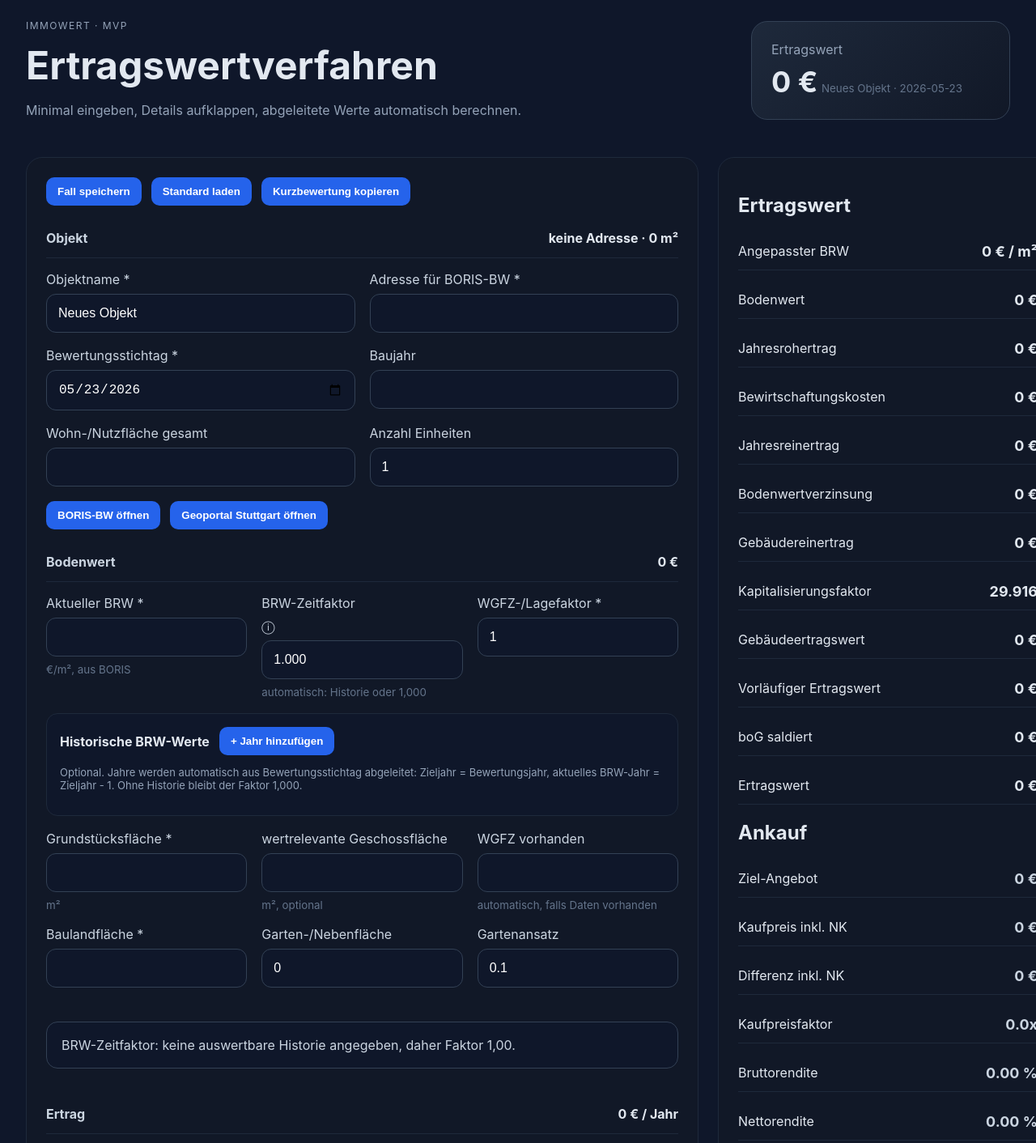
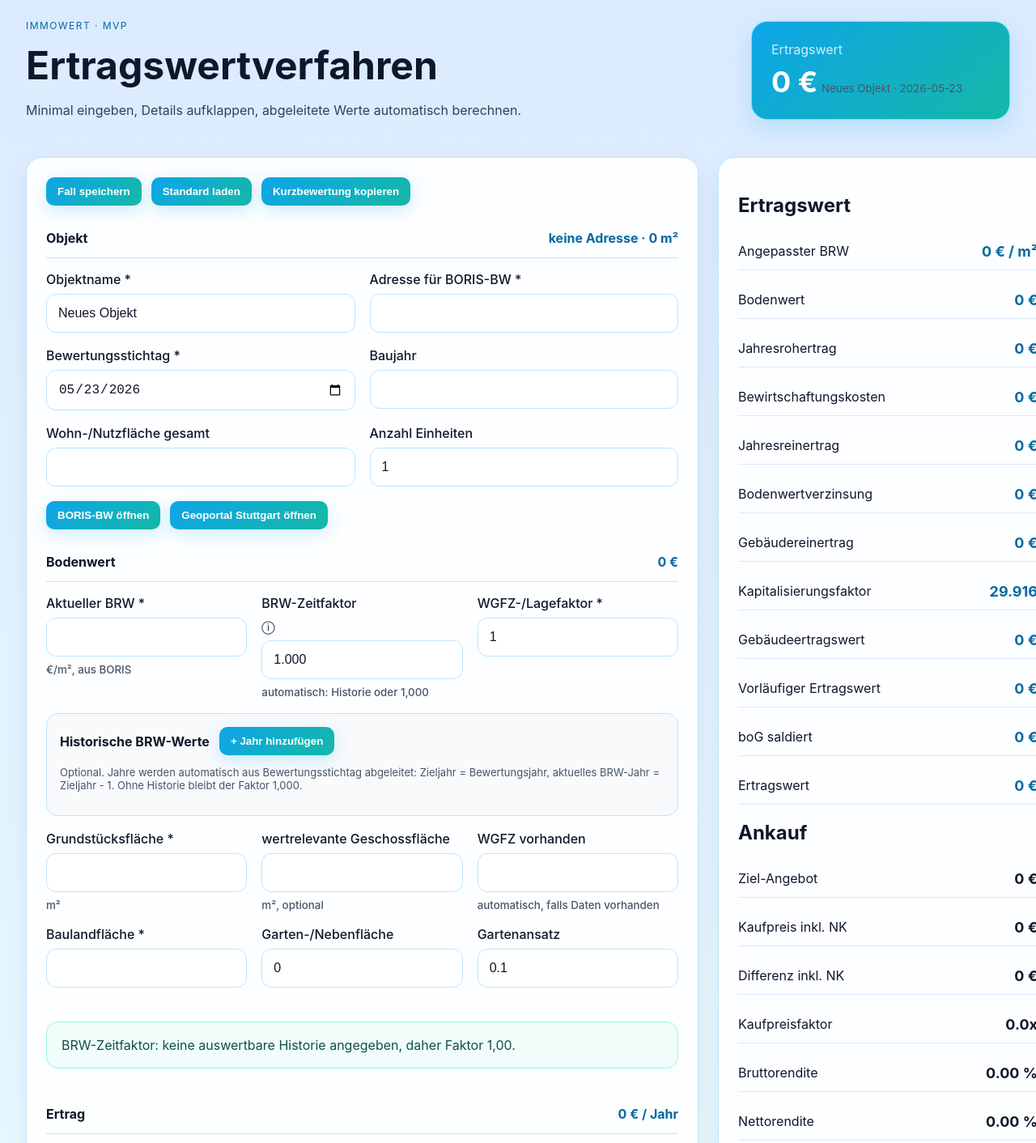
Before and after one commit to wantsics/ImmoWert, a plain HTML site: page index.html in a window 1280 px wide. Shown: the part 20-1432 px from the top of the page at 81% size. Drawn offline with Linux system fonts and the light colour scheme.

Commit message:
Switch to brighter blue-green theme

```diff
--- a/style.css
+++ b/style.css
@@ -5,8 +5,8 @@
 body {
   margin: 0;
   font-family: Inter, Arial, sans-serif;
-  background: #0f172a;
-  color: #e2e8f0;
+  background: linear-gradient(180deg, #dbeafe 0%, #ecfeff 100%);
+  color: #0f172a;
 }
 
 .app {
@@ -26,17 +26,18 @@ body {
 .eyebrow {
   text-transform: uppercase;
   letter-spacing: 0.12em;
-  color: #94a3b8;
+  color: #0369a1;
   font-size: 12px;
 }
 
 h1 {
   margin: 0;
   font-size: 48px;
+  color: #0f172a;
 }
 
 .subline {
-  color: #94a3b8;
+  color: #334155;
   max-width: 700px;
 }
 
@@ -44,13 +45,15 @@ h1 {
   min-width: 320px;
   padding: 24px;
   border-radius: 20px;
-  background: linear-gradient(135deg, #1e293b, #111827);
-  border: 1px solid #334155;
+  background: linear-gradient(135deg, #0ea5e9, #14b8a6);
+  border: 1px solid #67e8f9;
+  color: white;
+  box-shadow: 0 10px 30px rgba(14, 165, 233, 0.2);
 }
 
 .hero-card span {
   display: block;
-  color: #94a3b8;
+  color: rgba(255,255,255,0.8);
   margin-bottom: 8px;
 }
 
@@ -65,10 +68,12 @@ h1 {
 }
 
 .panel {
-  background: #111827;
-  border: 1px solid #1e293b;
+  background: rgba(255,255,255,0.9);
+  border: 1px solid #bae6fd;
   border-radius: 20px;
   padding: 24px;
+  backdrop-filter: blur(10px);
+  box-shadow: 0 10px 30px rgba(15, 23, 42, 0.06);
 }
 
 .grid {
@@ -92,28 +97,36 @@ label {
   display: flex;
   flex-direction: column;
   gap: 8px;
-  color: #cbd5e1;
+  color: #0f172a;
+  font-weight: 500;
 }
 
 input,
 select {
-  background: #0f172a;
-  border: 1px solid #334155;
+  background: white;
+  border: 1px solid #bae6fd;
   border-radius: 12px;
   padding: 14px;
-  color: white;
+  color: #0f172a;
   font-size: 16px;
 }
 
+input:focus,
+select:focus {
+  outline: none;
+  border-color: #0ea5e9;
+  box-shadow: 0 0 0 4px rgba(14, 165, 233, 0.15);
+}
+
 small {
-  color: #64748b;
+  color: #475569;
 }
 
 summary {
   cursor: pointer;
   margin-top: 16px;
   margin-bottom: 16px;
-  color: #cbd5e1;
+  color: #0f172a;
 }
 
 .section > summary {
@@ -122,7 +135,7 @@ summary {
   justify-content: space-between;
   gap: 16px;
   padding: 14px 0;
-  border-bottom: 1px solid #1e293b;
+  border-bottom: 1px solid #bae6fd;
 }
 
 .section > summary span {
@@ -133,7 +146,7 @@ summary {
 .section > summary strong {
   margin-left: auto;
   text-align: right;
-  color: #e2e8f0;
+  color: #0369a1;
   font-weight: 700;
   overflow-wrap: anywhere;
 }
@@ -153,13 +166,14 @@ summary {
 }
 
 button {
-  background: #2563eb;
+  background: linear-gradient(135deg, #0ea5e9, #14b8a6);
   color: white;
   border: 0;
   border-radius: 10px;
   padding: 10px 14px;
   cursor: pointer;
   font-weight: 600;
+  box-shadow: 0 6px 20px rgba(14, 165, 233, 0.2);
 }
 
 button:disabled {
@@ -169,8 +183,8 @@ button:disabled {
 
 .history-block,
 .unit-card {
-  background: #0f172a;
-  border: 1px solid #1e293b;
+  background: #f8fafc;
+  border: 1px solid #bae6fd;
   border-radius: 14px;
   padding: 16px;
 }
@@ -190,7 +204,7 @@ button:disabled {
 }
 
 .mini-hint {
-  color: #94a3b8;
+  color: #475569;
   font-size: 13px;
 }
 
@@ -210,25 +224,26 @@ button:disabled {
   align-items: center;
   gap: 16px;
   padding: 12px 0;
-  border-bottom: 1px solid #1e293b;
+  border-bottom: 1px solid #dbeafe;
 }
 
 .result-list strong {
   font-size: 18px;
   text-align: right;
+  color: #0369a1;
 }
 
 .muted strong {
-  color: #cbd5e1;
+  color: #0f172a;
 }
 
 .hint {
   margin-top: 24px;
   padding: 18px;
   border-radius: 14px;
-  background: #0f172a;
-  border: 1px solid #334155;
-  color: #cbd5e1;
+  background: #f0fdfa;
+  border: 1px solid #99f6e4;
+  color: #134e4a;
 }
 
 @media (max-width: 1000px) {
```
